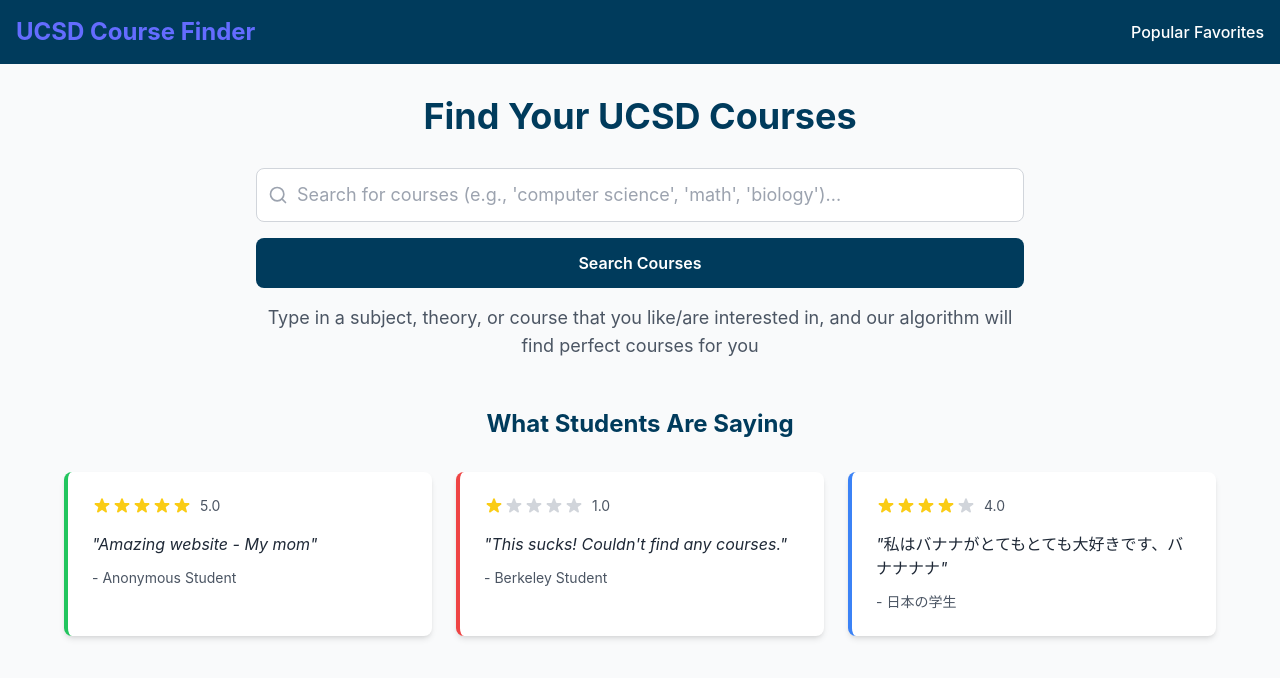
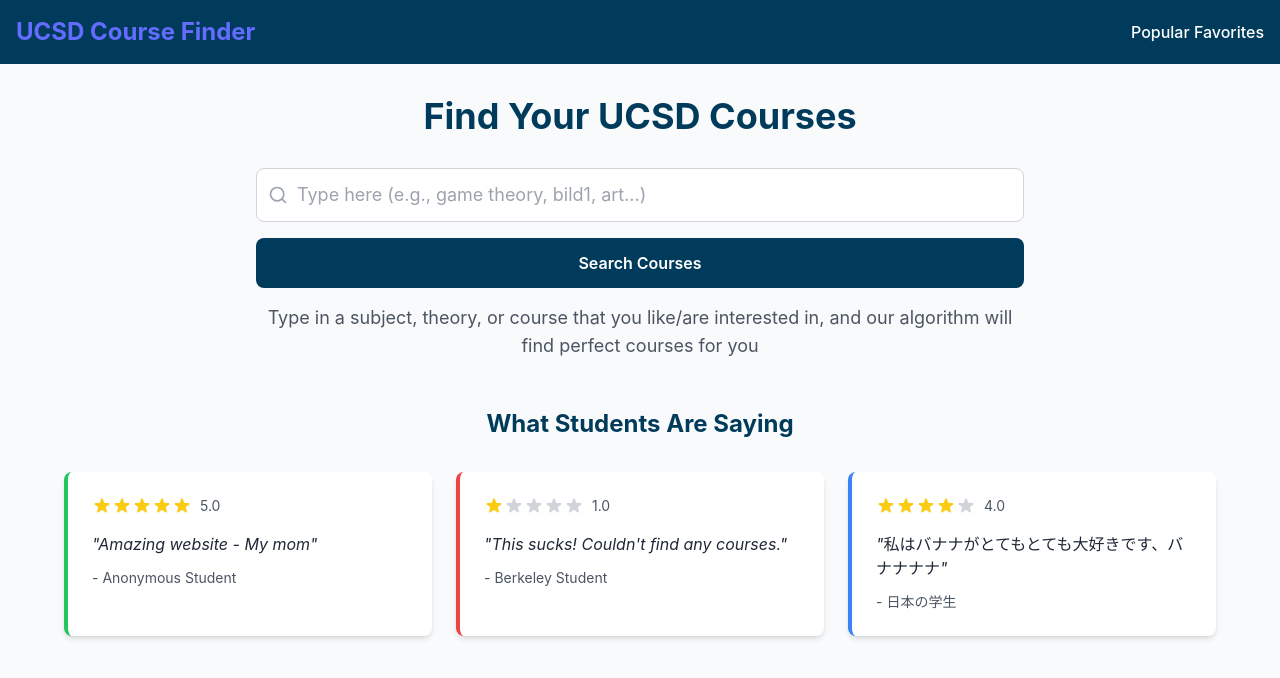
Before and after one commit to tanayparikh-git/UCSD-COURSE-RECCOMENDATION-SYSTEM, a React (Vite) app: page / in a window 1280 px wide. Shown: the top 678 px of the page. Built offline with nearby package versions, Linux system fonts and the light colour scheme; no server answers.

Commit message:
🔍 Update search bar placeholder: More specific examples like 'game theory, bild1, art'

```diff
--- a/src/components/SearchBar.tsx
+++ b/src/components/SearchBar.tsx
@@ -24,7 +24,7 @@
           type="text"
           value={query}
           onChange={(e) => setQuery(e.target.value)}
-          placeholder="Search for courses (e.g., 'computer science', 'math', 'biology')..."
+          placeholder="Type here (e.g., game theory, bild1, art...)"
           className="w-full pl-10 pr-4 py-3 border border-gray-300 rounded-lg focus:outline-none focus:ring-2 focus:ring-[#003B5C] focus:border-transparent text-lg"
         />
       </div>
```
